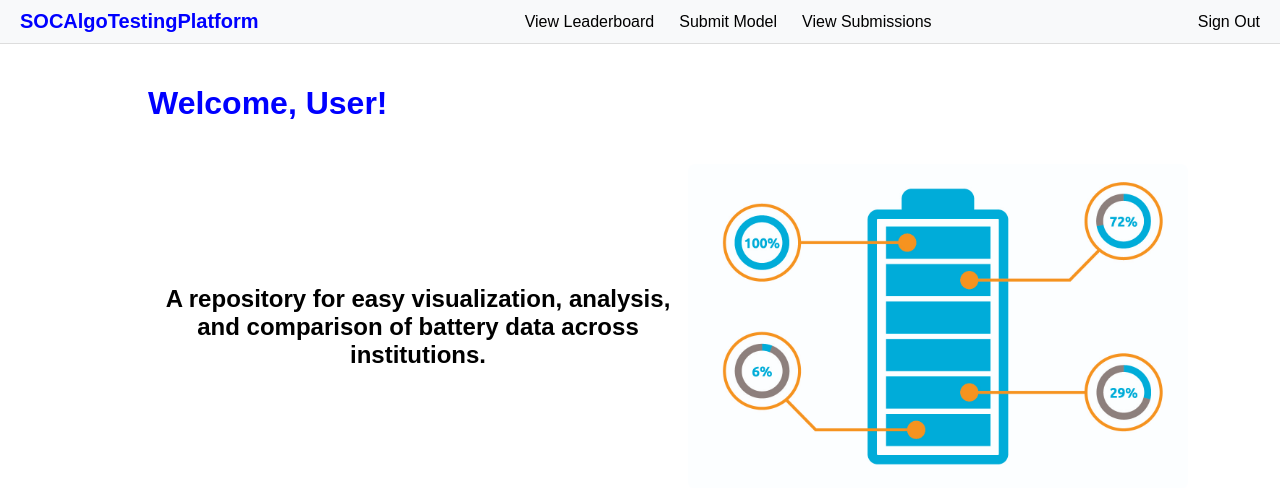
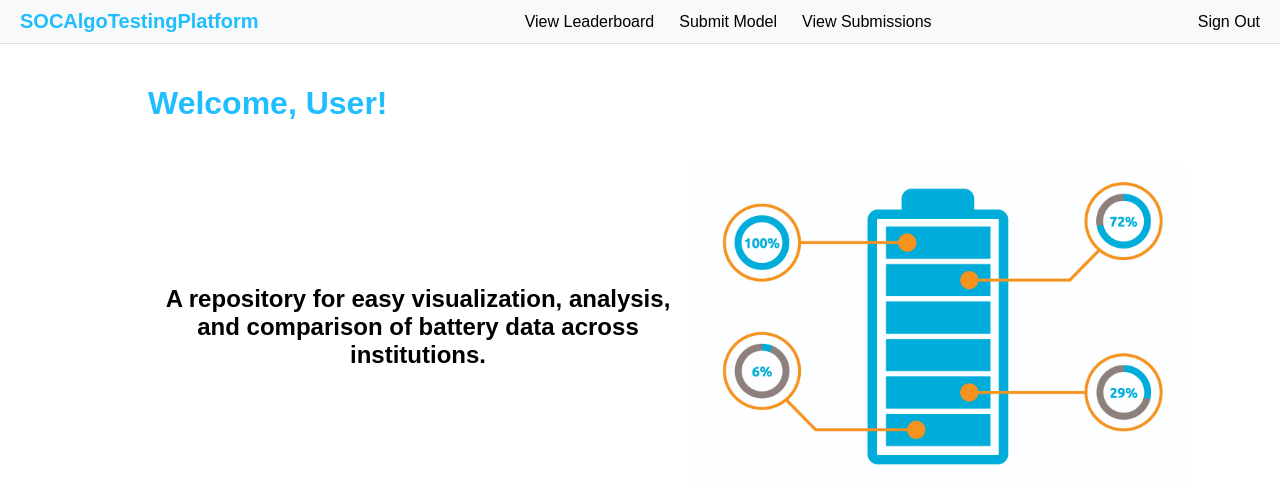
Before and after one commit to AidanMariglia/SOCAlgoTestPlatform, a Django app: page /home/ in a window 1280 px wide. Shown: the top 488 px of the page. Run offline with Django 5.2, Linux system fonts and the light colour scheme.

Commit message:
Making modifications based on feedback

```diff
--- a/src/webserver/webserver/home/templates/home.html
+++ b/src/webserver/webserver/home/templates/home.html
@@ -37,7 +37,7 @@
 {% block content %}
 <div class="container">
     <div class="section" style="display: flex; align-items: center; text-align: left;">
-      <h1 style="color: blue;">Welcome, User!</h1>
+      <h1 style="color: #20BEFF;">Welcome, User!</h1>
     </div>
 
     <div class="section" style="display: flex; align-items: center; text-align: left;">
--- a/src/webserver/webserver/home/templates/homePage.html
+++ b/src/webserver/webserver/home/templates/intro.html
@@ -73,11 +73,11 @@
   }
 </style>
 
-<title>Homepage</title>
+<title>Intro</title>
 
 <div class="container">
   <div class="section" style="display: flex; align-items: center; text-align: left;">
-      <h1 style="color: blue;">SOCAlgoTestingPlatform</h1>
+      <h1 style="color: #20BEFF;">SOCAlgoTestingPlatform</h1>
   </div>
 
   <div class="section" style="display: flex; align-items: center; text-align: left;">
--- a/src/webserver/webserver/home/urls.py
+++ b/src/webserver/webserver/home/urls.py
@@ -4,5 +4,5 @@ from . import views
 
 urlpatterns = [
     path("", views.home, name="home"),
-    path("homePage", views.homePage, name="homePage")
+    path("intro", views.homePage, name="intro")
 ]
--- a/src/webserver/webserver/home/views.py
+++ b/src/webserver/webserver/home/views.py
@@ -9,4 +9,4 @@ def home(request: HttpRequest):
     return render(request, 'home.html')
 
 def homePage(request: HttpRequest):
-    return render(request, 'homepage.html')
+    return render(request, 'intro.html')
--- a/src/webserver/webserver/templates/Webpage_Base.html
+++ b/src/webserver/webserver/templates/Webpage_Base.html
@@ -73,7 +73,7 @@
         }
         .title a {
             text-decoration: none;
-            color: blue;
+            color: #20BEFF;
         }
 </style>
     </style>
--- a/src/webserver/webserver/webserver/urls.py
+++ b/src/webserver/webserver/webserver/urls.py
@@ -21,7 +21,7 @@ from django.conf.urls.static import static
 from django.shortcuts import redirect
 
 urlpatterns = [
-    path('', lambda req: redirect('/home/homepage')),
+    path('', lambda req: redirect('/home/intro')),
     path('home/', include('home.urls')),
     path('accounts/', include('django.contrib.auth.urls')),
     path("submissions/", include("submissions.urls")),
```
